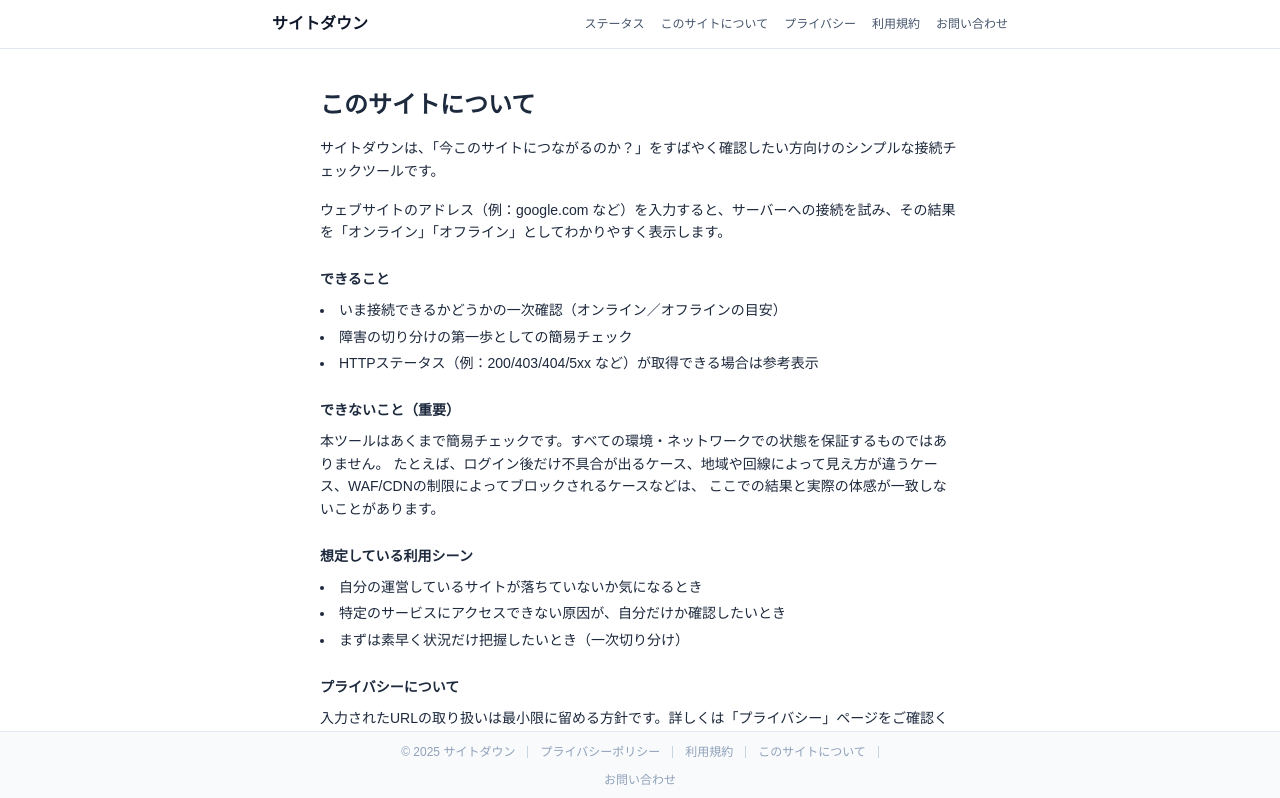
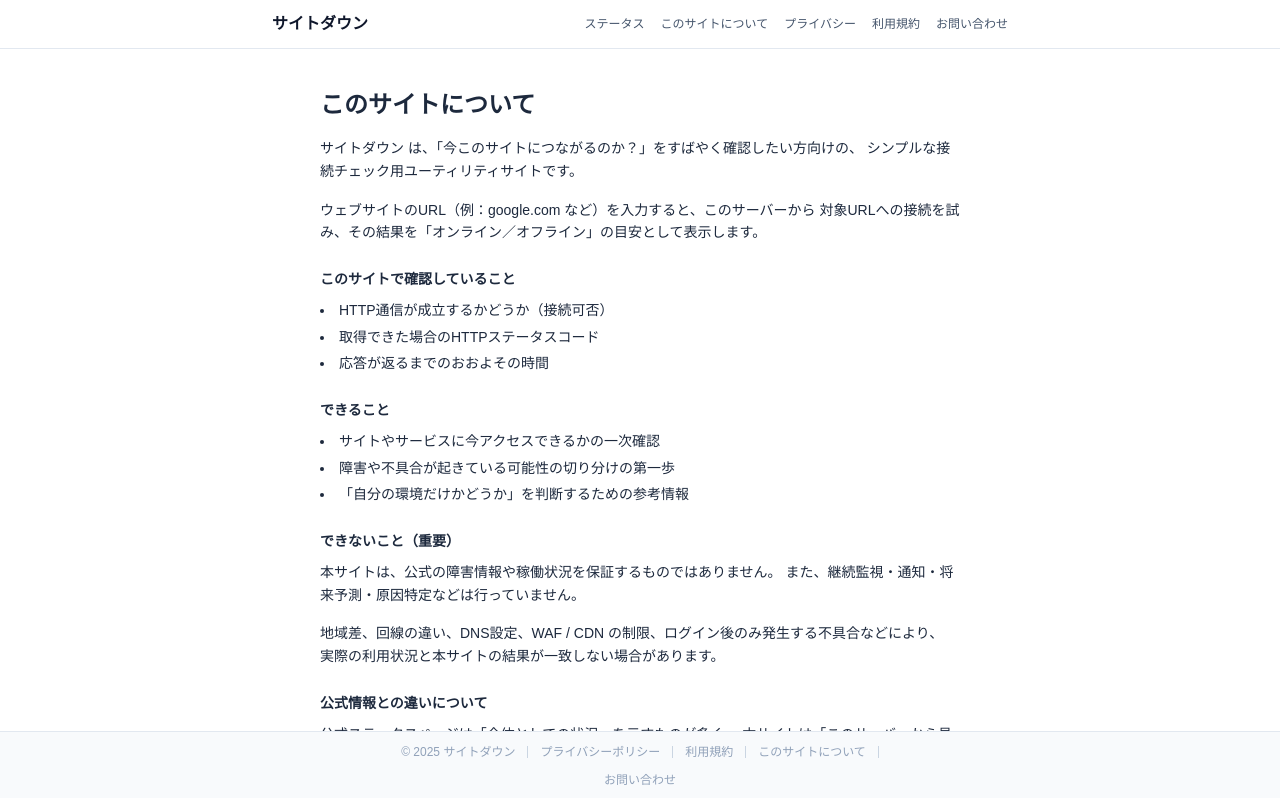
Before and after one commit to rwhonyaku/saitodaun, a Next.js app: page /about in a window 1280 px wide. Shown: the top 798 px of the page. Built offline with nearby package versions, Linux system fonts and the light colour scheme.

Commit message:
Clarify site purpose and limitations on about page

```diff
--- a/app/about/page.tsx
+++ b/app/about/page.tsx
@@ -1,10 +1,10 @@
-import type { Metadata } from "next"
-import { SITE } from "@/lib/siteMeta"
+import type { Metadata } from "next";
+import { SITE } from "@/lib/siteMeta";
 
 export const metadata: Metadata = {
   title: "このサイトについて",
-  description: `${SITE.name}の目的、できること、できないこと、利用シーンをまとめています。`,
-}
+  description: `${SITE.name}の目的、仕組み、できること・できないことをまとめています。`,
+};
 
 export default function AboutPage() {
   return (
@@ -12,40 +12,63 @@ export default function AboutPage() {
       <h1 className="text-2xl font-bold mb-4">このサイトについて</h1>
 
       <p className="mb-4">
-        {SITE.name}は、「今このサイトにつながるのか？」をすばやく確認したい方向けのシンプルな接続チェックツールです。
+        {SITE.name} は、「今このサイトにつながるのか？」をすばやく確認したい方向けの、
+        シンプルな接続チェック用ユーティリティサイトです。
       </p>
 
       <p className="mb-4">
-        ウェブサイトのアドレス（例：google.com など）を入力すると、サーバーへの接続を試み、その結果を「オンライン」「オフライン」としてわかりやすく表示します。
+        ウェブサイトのURL（例：google.com など）を入力すると、このサーバーから
+        対象URLへの接続を試み、その結果を「オンライン／オフライン」の目安として表示します。
       </p>
+
+      <h2 className="font-semibold mt-6 mb-2">このサイトで確認していること</h2>
+      <ul className="list-disc list-inside mb-4 space-y-1">
+        <li>HTTP通信が成立するかどうか（接続可否）</li>
+        <li>取得できた場合のHTTPステータスコード</li>
+        <li>応答が返るまでのおおよその時間</li>
+      </ul>
 
       <h2 className="font-semibold mt-6 mb-2">できること</h2>
       <ul className="list-disc list-inside mb-4 space-y-1">
-        <li>いま接続できるかどうかの一次確認（オンライン／オフラインの目安）</li>
-        <li>障害の切り分けの第一歩としての簡易チェック</li>
-        <li>HTTPステータス（例：200/403/404/5xx など）が取得できる場合は参考表示</li>
+        <li>サイトやサービスに今アクセスできるかの一次確認</li>
+        <li>障害や不具合が起きている可能性の切り分けの第一歩</li>
+        <li>「自分の環境だけかどうか」を判断するための参考情報</li>
       </ul>
 
       <h2 className="font-semibold mt-6 mb-2">できないこと（重要）</h2>
       <p className="mb-4">
-        本ツールはあくまで簡易チェックです。すべての環境・ネットワークでの状態を保証するものではありません。
-        たとえば、ログイン後だけ不具合が出るケース、地域や回線によって見え方が違うケース、WAF/CDNの制限によってブロックされるケースなどは、
-        ここでの結果と実際の体感が一致しないことがあります。
+        本サイトは、公式の障害情報や稼働状況を保証するものではありません。
+        また、継続監視・通知・将来予測・原因特定などは行っていません。
+      </p>
+      <p className="mb-4">
+        地域差、回線の違い、DNS設定、WAF / CDN の制限、ログイン後のみ発生する不具合などにより、
+        実際の利用状況と本サイトの結果が一致しない場合があります。
+      </p>
+
+      <h2 className="font-semibold mt-6 mb-2">公式情報との違いについて</h2>
+      <p className="mb-4">
+        公式ステータスページは「全体としての状況」を示すものが多く、
+        本サイトは「このサーバーから見た接続可否」を確認しています。
+        そのため、両者の結果が異なることがあります。
       </p>
 
       <h2 className="font-semibold mt-6 mb-2">想定している利用シーン</h2>
       <ul className="list-disc list-inside mb-4 space-y-1">
-        <li>自分の運営しているサイトが落ちていないか気になるとき</li>
-        <li>特定のサービスにアクセスできない原因が、自分だけか確認したいとき</li>
-        <li>まずは素早く状況だけ把握したいとき（一次切り分け）</li>
+        <li>特定のサイトやサービスに突然アクセスできなくなったとき</li>
+        <li>障害が出ているのか、自分の環境の問題かを切り分けたいとき</li>
+        <li>まずは事実ベースで状況だけを確認したいとき</li>
       </ul>
 
       <h2 className="font-semibold mt-6 mb-2">プライバシーについて</h2>
       <p className="mb-4">
-        入力されたURLの取り扱いは最小限に留める方針です。詳しくは「プライバシー」ページをご確認ください。
+        入力されたURLは接続チェックの目的のみに使用され、
+        ユーザーを特定する情報の収集や保存は行っていません。
+        詳細はプライバシーポリシーをご確認ください。
       </p>
 
-      <p className="text-xs text-slate-500 mt-6">最終更新日：2025-12-17</p>
+      <p className="text-xs text-slate-500 mt-6">
+        最終更新日：2025-12-17
+      </p>
     </div>
-  )
+  );
 }
```
